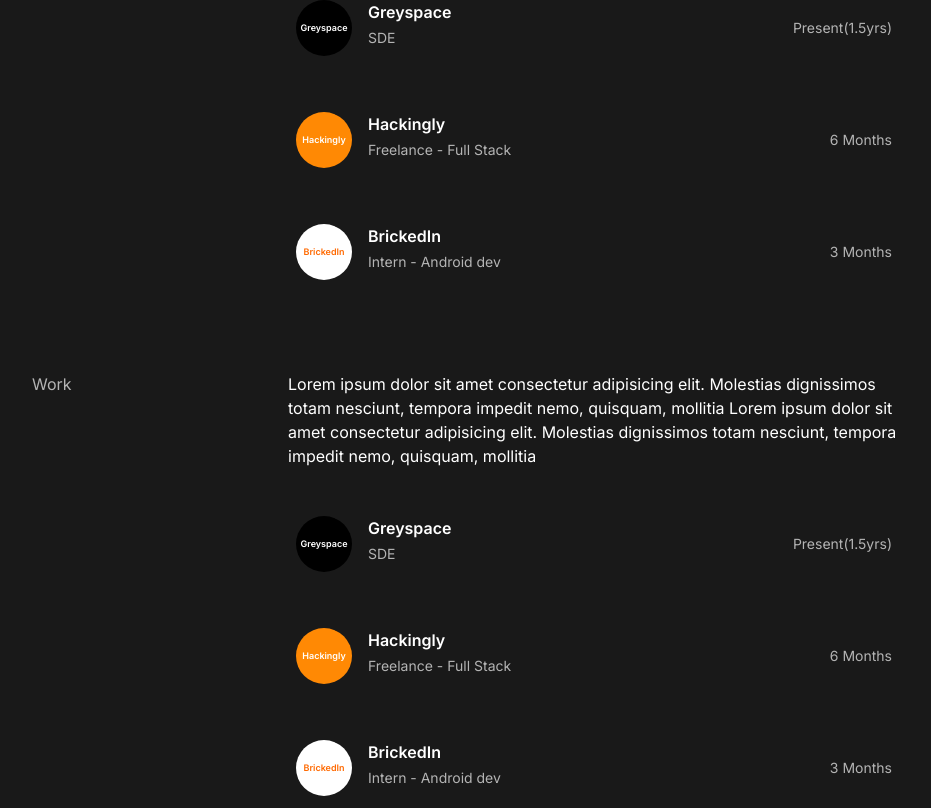
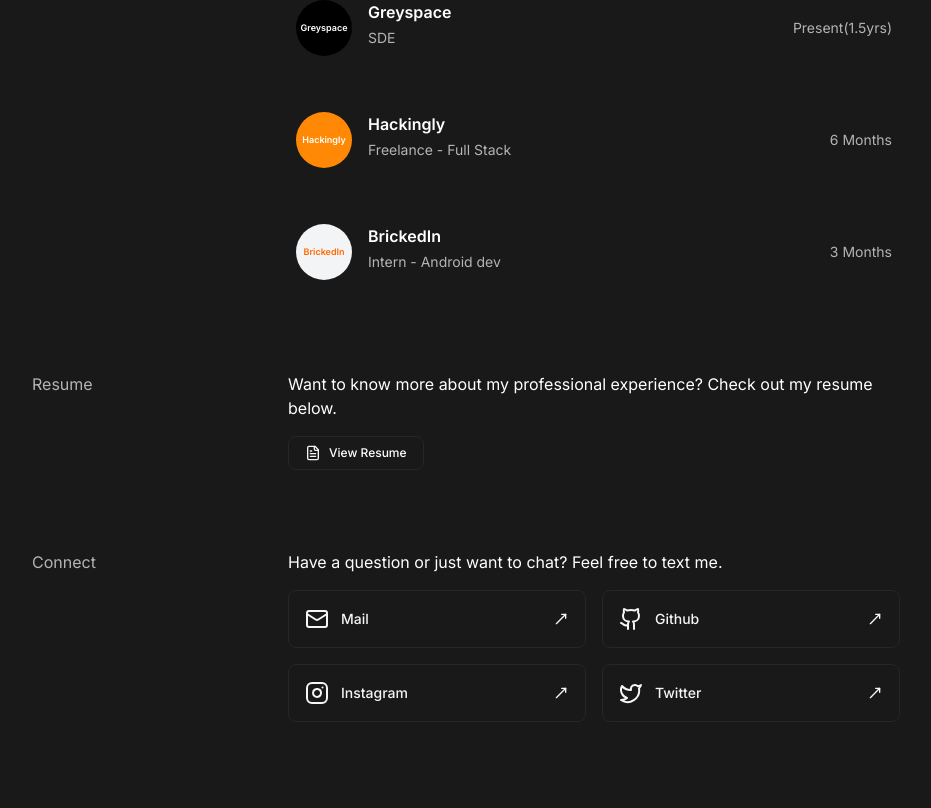
Before and after one commit to i-amansharma07/my-portfolio, a Next.js app: page /me in a window 1280 px wide. Shown: the part 1055-1863 px from the top of the page, without its empty margins (174-1105 px from the left). After the commit the page ends 1833 px from the top, so only its background shows below. Built offline with nearby package versions, Linux system fonts and the light colour scheme.

Commit message:
Chore : complete me section, Add not-found page, Change light-bg color

```diff
--- a/package.json
+++ b/package.json
@@ -10,6 +10,7 @@
   },
   "dependencies": {
     "@heroui/react": "^2.7.6",
+    "@lottiefiles/dotlottie-react": "^0.13.4",
     "@radix-ui/react-dropdown-menu": "^2.1.10",
     "@radix-ui/react-hover-card": "^1.1.10",
     "class-variance-authority": "^0.7.1",
--- a/src/app/HomePageComponents.tsx
+++ b/src/app/HomePageComponents.tsx
@@ -133,7 +133,13 @@
 };
 
 const TODOSection = () => {
-  return <div>THis is todo section</div>;
+  return (
+    <ul className="list-decimal mt-16">
+      <li>Make Me Section dark and white compatible</li>
+      <li>Change hover color on work cards</li>
+      <li>Make View Resume Clickable</li>
+    </ul>
+  );
 };
 
 export { HeroSection, BlogsSection, TODOSection };
--- a/src/app/me/page.tsx
+++ b/src/app/me/page.tsx
@@ -2,9 +2,20 @@
 
 import PageLayout, { FlexRowToColumn } from "@/components/PageLayout";
 import { FadeInSection, FlexColumn } from "@/components/PageLayout";
-import { Dot } from "lucide-react";
+import {
+  Dot,
+  FileUser,
+  FileText,
+  Mail,
+  Github,
+  Instagram,
+  Twitter,
+  MoveUpRight,
+} from "lucide-react";
 import { useEffect, useState } from "react";
 import { textLightDark } from "../../../utils/styles";
+import { LucideProps } from "lucide-react";
+import { ForwardRefExoticComponent } from "react";
 
 const imageUrl = `https://images.unsplash.com/photo-1694805025253-0167c10019c0?q=80&w=2069&auto=format&fit=crop&ixlib=rb-4.0.3&ixid=M3wxMjA3fDB8MHxwaG90by1wYWdlfHx8fGVufDB8fHx8fA%3D%3D`;
 
@@ -25,7 +36,7 @@
   useEffect(() => {
     let current = 0;
     setInterval(() => {
-      if (current === 8) current = 0;
+      if (current === whoMeTranslation.length) current = 0;
       setWhoMe(whoMeTranslation[current]);
       current++;
     }, 4000);
@@ -119,21 +130,6 @@
   );
 };
 
-const MeSections = [
-  {
-    label: "About",
-    component: AboutSection,
-  },
-  {
-    label: "Work",
-    component: WorkSection,
-  },
-  {
-    label: "Resume",
-    component: WorkSection,
-  },
-];
-
 interface WorkCardType {
   logo: string;
   role: string;
@@ -149,7 +145,7 @@
     role: "Intern -  Android dev",
     name: "BrickedIn",
     duration: "3 Months",
-    bgColor: "bg-white",
+    bgColor: "bg-gray-100",
     textColor: "text-orange-500",
   },
   {
@@ -173,7 +169,7 @@
 //TODO - change the color on card while hover
 const WorkCard = ({ work }: { work: WorkCardType }) => {
   return (
-    <div className="flex justify-between items-center py-3 px-2 hover:bg-gray-800 hover:shadow-2xl rounded-md transition-transform duration-300 transform hover:scale-110">
+    <div className="flex justify-between items-center py-3 px-2 hover:bg-gray-800 hover:shadow-2xl rounded-md transition-transform duration-300 transform hover:scale-105">
       <div className="flex gap-4">
         <div
           className={`flex items-center justify-center rounded-full w-14 h-14 p-2  ${work.bgColor} `}
@@ -193,3 +189,103 @@
     </div>
   );
 };
+
+const ResumeSection = () => {
+  return (
+    <FlexRowToColumn>
+      <div className={`min-w-24 ${textLightDark}`}>Resume</div>
+      <FlexColumn className="gap-y-4 w-full">
+        <h1>
+          Want to know more about my professional experience? Check out my
+          resume below.
+        </h1>
+        <div className="underline-offset-4 inline-flex w-fit items-center gap-2 rounded-lg border border-neutral-200 px-4 py-2 text-sm font-medium text-neutral-900 transition-colors hover:bg-neutral-100 dark:border-neutral-800 dark:text-neutral-100 dark:hover:bg-neutral-800">
+          <FileText size={16} />
+          <h1 className={`text-black dark:text-white text-xs`}>View Resume</h1>
+        </div>
+      </FlexColumn>
+    </FlexRowToColumn>
+  );
+};
+
+const ConnectSection = () => {
+  return (
+    <FlexRowToColumn>
+      <div className={`min-w-24 ${textLightDark}`}>Connect</div>
+      <FlexColumn className="gap-y-4 w-full">
+        <h1>Have a question or just want to chat? Feel free to text me.</h1>
+        <ul className="grid flex-grow grid-cols-1 gap-4 md:grid-cols-2">
+          {connects.map((Item) => (
+            <ConnectComp Item={Item} />
+          ))}
+        </ul>
+      </FlexColumn>
+    </FlexRowToColumn>
+  );
+};
+
+interface Connect {
+  logo: ForwardRefExoticComponent<Omit<LucideProps, "ref">>;
+  place: string;
+  link: string;
+}
+
+const connects: Connect[] = [
+  {
+    logo: Mail,
+    place: "Mail",
+    link: "mailto:amanofficialsharma@gmail.com",
+  },
+  {
+    logo: Github,
+    place: "Github",
+    link: "mailto:amanofficialsharma@gmail.com",
+  },
+  {
+    logo: Instagram,
+    place: "Instagram",
+    link: "mailto:amanofficialsharma@gmail.com",
+  },
+  {
+    logo: Twitter,
+    place: "Twitter",
+    link: "mailto:amanofficialsharma@gmail.com",
+  },
+];
+
+const ConnectComp = ({ Item }: { Item: Connect }) => {
+  return (
+    <li className="col-span-1 transition-opacity">
+      <a
+        className="underline-offset-4  inline-grid w-full rounded-lg border p-4 border-neutral-200  text-sm font-medium text-neutral-900  hover:bg-neutral-100 dark:border-neutral-800 dark:text-neutral-100 dark:hover:bg-neutral-800 hover:shadow-2xl  transition-transform duration-300 transform hover:scale-105"
+        target="_blank"
+        href={Item.link}
+      >
+        <div className="flex items-center gap-3">
+          <Item.logo size={24} />
+          {Item.place}
+          <MoveUpRight size={16} className="ml-auto" />
+        </div>
+      </a>
+    </li>
+  );
+};
+
+const MeSections = [
+  {
+    label: "About",
+    component: AboutSection,
+  },
+  {
+    label: "Work",
+    component: WorkSection,
+  },
+  {
+    label: "Resume",
+    component: ResumeSection,
+  },
+  {
+    label: "Connect",
+    component: ConnectSection,
+  },
+];
--- /dev/null
+++ b/src/app/not-found.tsx
@@ -0,0 +1,22 @@
+"use client";
+
+import Link from "next/link";
+import React from "react";
+import { DotLottieReact } from "@lottiefiles/dotlottie-react";
+import { Home } from "lucide-react";
+
+export default function NotFound() {
+  return (
+    <div className="w-full h-dvh flex flex-col gap-5 justify-center items-center">
+      <DotLottieReact
+        src="https://lottie.host/8657ddf1-a624-45fc-bf7b-55b0e543bb8a/W6TV1ZKHXK.lottie"
+        loop
+        autoplay
+        className="w-[28em] h-[28em]"
+      />
+      <Link href={"/"} className="hover:underline flex gap-2 items-center">
+        <Home /> Visit Home
+      </Link>
+    </div>
+  );
+}
--- a/src/app/page.tsx
+++ b/src/app/page.tsx
@@ -6,7 +6,7 @@
     <PageLayout>
       <HeroSection />
       <BlogsSection />
-      {/* <TODOSection /> */}
+      <TODOSection />
     </PageLayout>
   );
 };
--- a/src/components/PageLayout.tsx
+++ b/src/components/PageLayout.tsx
@@ -1,5 +1,5 @@
 const PageLayout = ({ children }: { children: React.ReactNode }) => {
-  return <div className="flex flex-col">{children}</div>;
+  return <div className="flex flex-col mb-14">{children}</div>;
 };
 
 export const FadeInSection = ({ children }: { children: React.ReactNode }) => {
--- a/utils/styles.ts
+++ b/utils/styles.ts
@@ -1,4 +1,4 @@
 export const textLightDark = "text-light-dim  dark:text-dark-dim "
 
 
-export const pageBg = "bg-[#fcfcfc] dark:bg-[#191919]"
+export const pageBg = "bg-[#f3f6f8] dark:bg-[#191919]"
```
Also changed, not shown: src/app/layout.tsx (+1 -7 lines), 1 other file (tests, documents, lock files or other folders).
